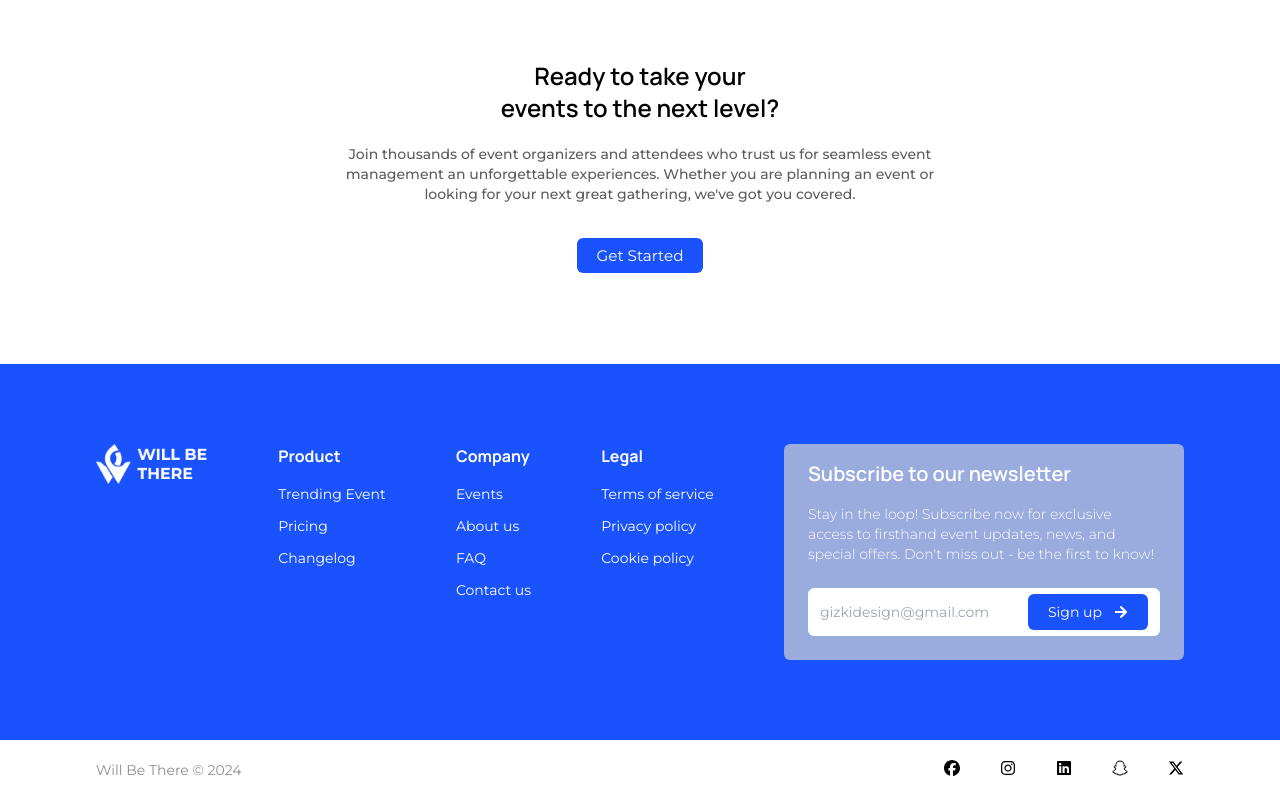
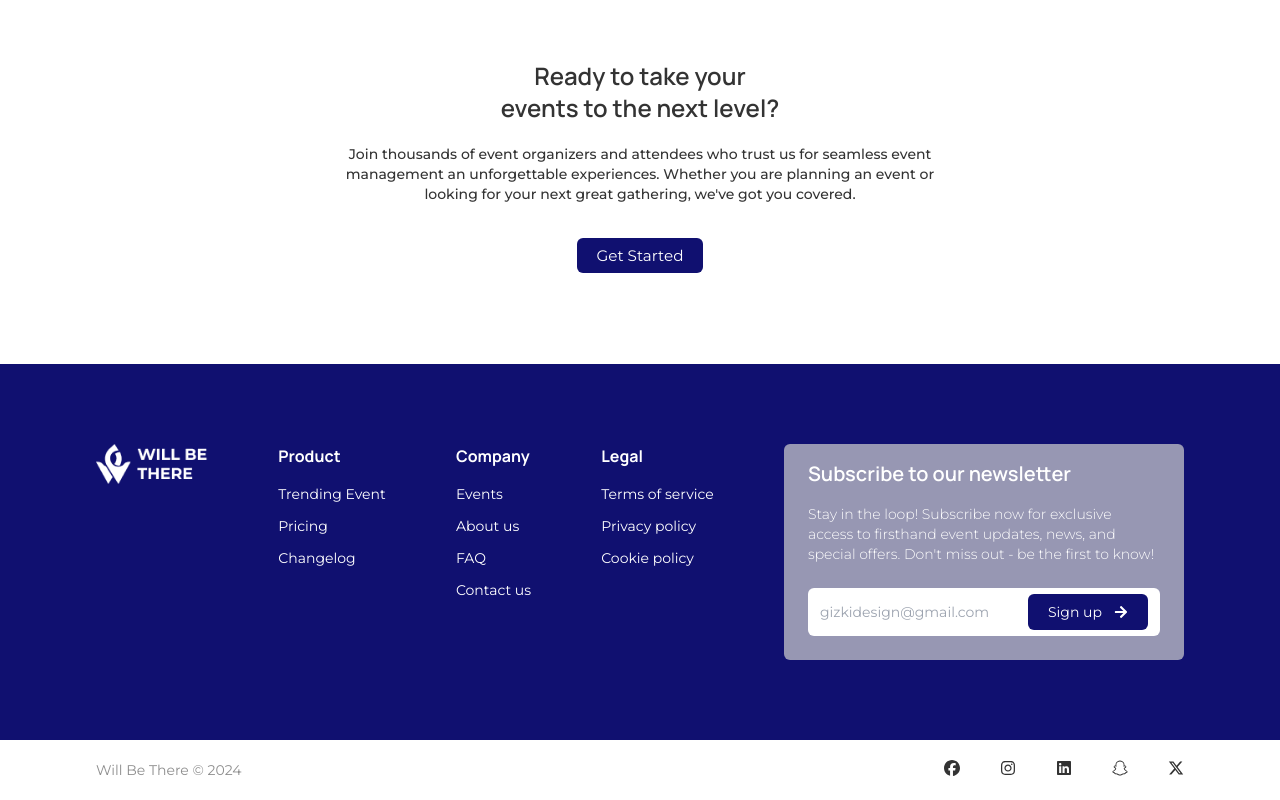
Before and after one commit to WILL-BE-THERE/WILL-BE-THERE, a React (Vite) app in the folder frontend/: page / in a window 1280 px wide. Shown: the part 5286-6086 px from the top of the page. Built offline with nearby package versions, Linux system fonts and the light colour scheme; no server answers.

Commit message:
feat: Implement events listing page with `SingleEvent` components and global styling.

```diff
--- a/frontend/src/components/SingleEvent.tsx
+++ b/frontend/src/components/SingleEvent.tsx
@@ -1,9 +1,4 @@
-// import { eventPageData } from '../utils/local-data'
-import { eventPageData } from 'utils/local-data'
 import ViewDetailsButton from './Buttons/ViewDetailsButton'
-
-// type SingleEventProps = (typeof eventPageData)[number]
-type SingleEventProps = (typeof eventPageData)[number]
 
 const SingleEvent = (props: any) => {
   const { picture, eventName, dateOfEvent, noOfRsvp, img, date, id } = props
--- a/frontend/src/index.css
+++ b/frontend/src/index.css
@@ -1,7 +1,8 @@
+@import './styles/design-system.css';
+
 @tailwind base;
 @tailwind components;
 @tailwind utilities;
-@import './styles/design-system.css';
 
 @layer utilities {
   /* Hide scrollbar for Chrome, Safari and Opera */
--- a/frontend/src/pages/Events.tsx
+++ b/frontend/src/pages/Events.tsx
@@ -3,7 +3,6 @@ import SingleEvent from '../components/SingleEvent'
 import SignUpButton from '../components/Buttons/SignUpButton'
 import LoginButton from '../components/Buttons/LoginButton'
 import axios from 'axios'
-import generateApiHeaders from './Headers'
 import generateApiHeaders from './Headers'
 
 import API_ENDPOINTS from '../config/api'
```
